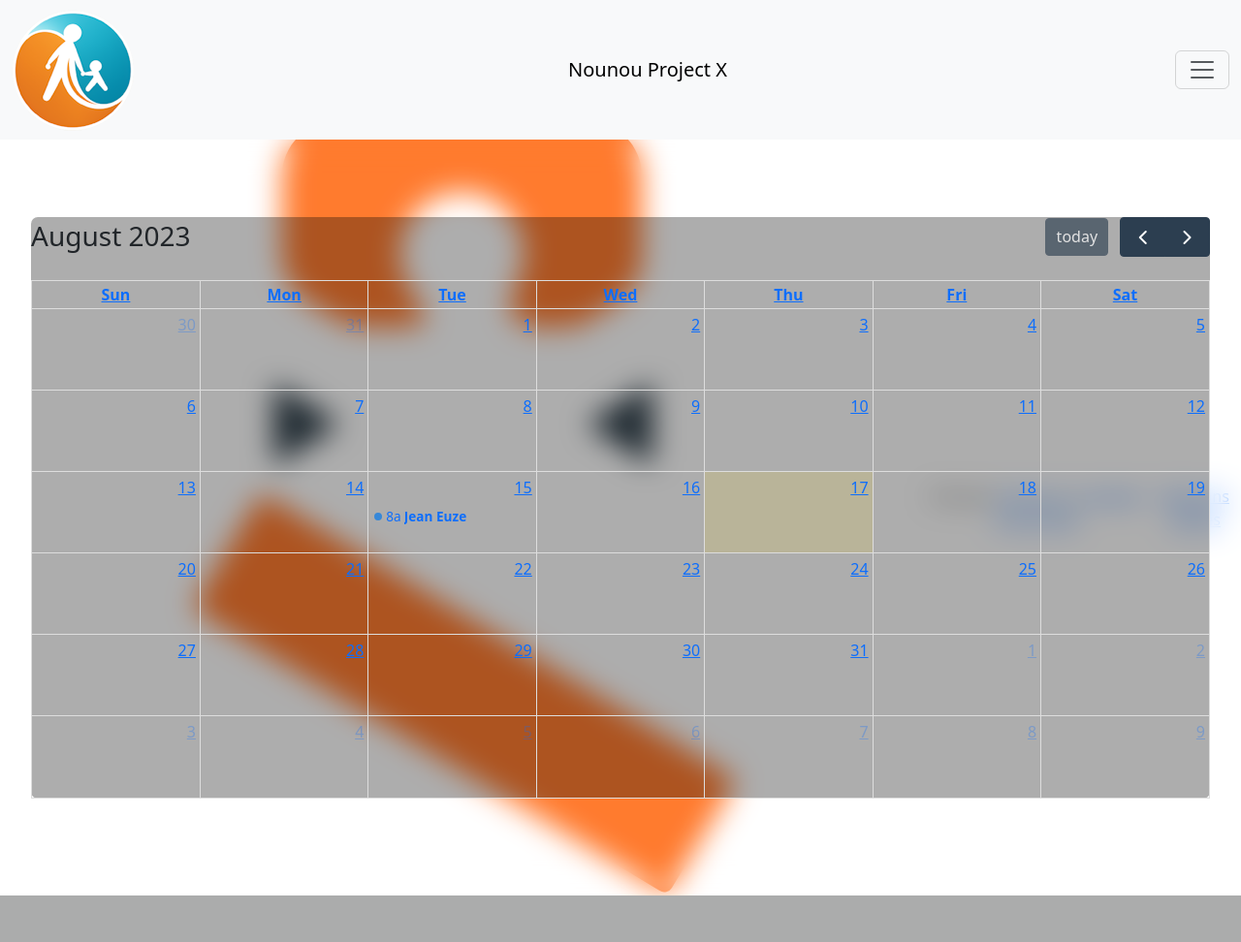
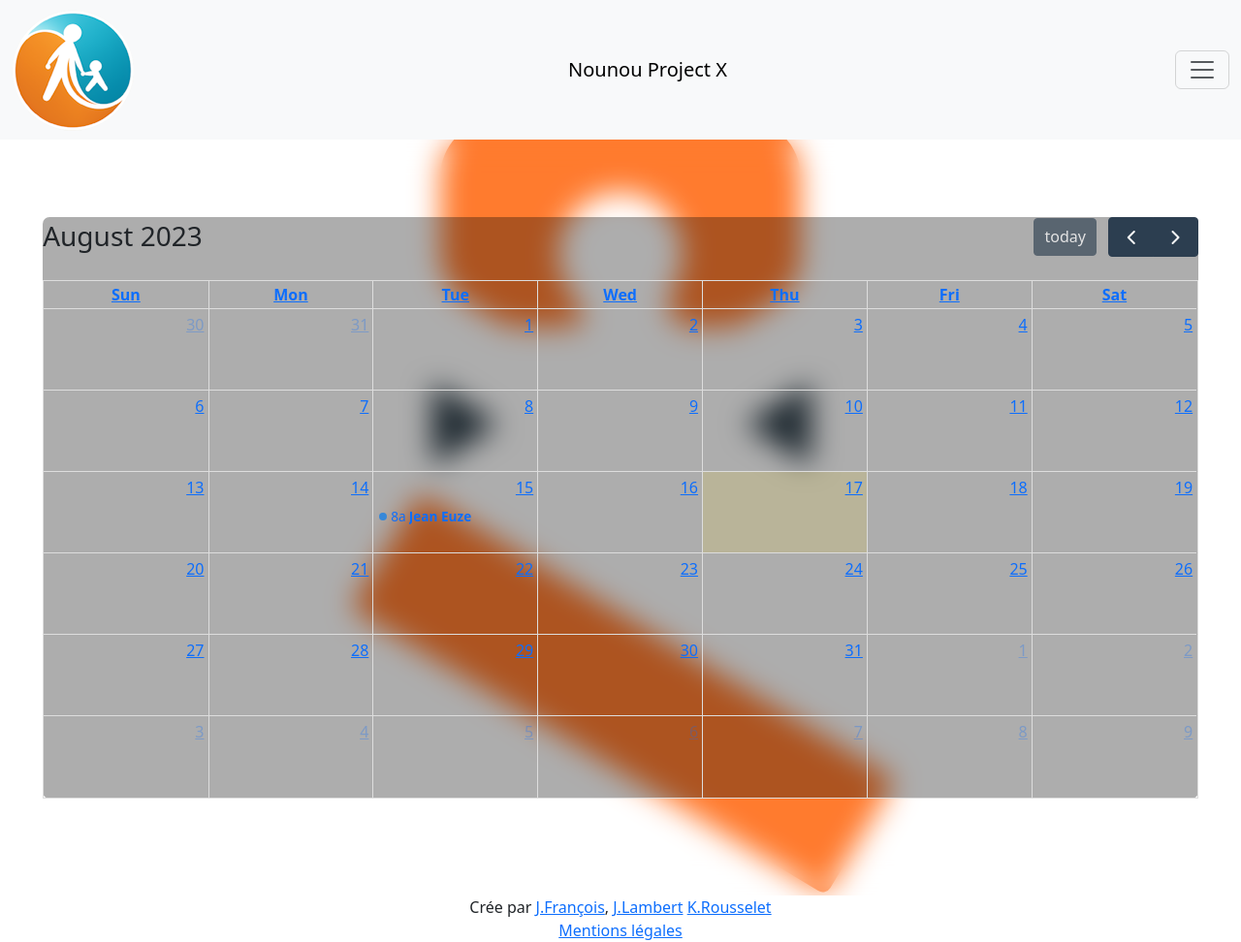
Before and after one commit to krousselet/Nounou_project, a PHP site: page / in a window 1280 px wide. Shown: the whole page at 97% size. Before the commit the page ends 924 px from the top, so only its background shows below. Run offline with PHP 8.4, Linux system fonts and the light colour scheme; the visitor is signed in with stand-in values (Sample User, id 1); tables that the repository leaves empty or names only in its code hold one stand-in row (values such as "Sample post"); lists and menus that the app fills with data are empty; style sheets or scripts are compiled from the project's sources; some libraries are stand-ins or nearby versions.

Commit message:
aprem stage

```diff
--- a/Page/Dashboard.php
+++ b/Page/Dashboard.php
@@ -19,6 +19,7 @@
       </div>
       <div id="calendar"></div>
     </div>
+</div>
     <script defer src="https://cdn.jsdelivr.net/npm/fullcalendar@5.5.1/main.js"></script>
     <script defer>
   document.addEventListener('DOMContentLoaded', function () {
--- a/partsPhp/header.php
+++ b/partsPhp/header.php
@@ -6,6 +6,7 @@
   <meta name="viewport" content="width=device-width, initial-scale=1.0">
     <meta name="description" content="">
     <title>I'm IN</title>
+    <!-- <base href="/Nounou_project"> -->
     <link href="https://cdn.jsdelivr.net/npm/bootstrap@5.3.1/dist/css/bootstrap.min.css" rel="stylesheet" integrity="sha384-4bw+/aepP/YC94hEpVNVgiZdgIC5+VKNBQNGCHeKRQN+PtmoHDEXuppvnDJzQIu9" crossorigin="anonymous">
     <script src="https://cdn.jsdelivr.net/npm/bootstrap@5.3.1/dist/js/bootstrap.bundle.min.js" integrity="sha384-HwwvtgBNo3bZJJLYd8oVXjrBZt8cqVSpeBNS5n7C8IVInixGAoxmnlMuBnhbgrkm" crossorigin="anonymous"></script>
     <link rel="stylesheet" href="./style/style.css" />
--- a/style/parts/dashboard.scss
+++ b/style/parts/dashboard.scss
@@ -7,12 +7,12 @@
 
 .happy-body-container {
     position: relative;
-    margin-top: 100px;
-    width: 100vw;
+    width: 98vw;
     height: 800px;
     display: flex;
     justify-content: center;
     align-items: center;
+    margin: 100px auto 0 auto;
 
     .happy-body {
         width: inherit;
```
